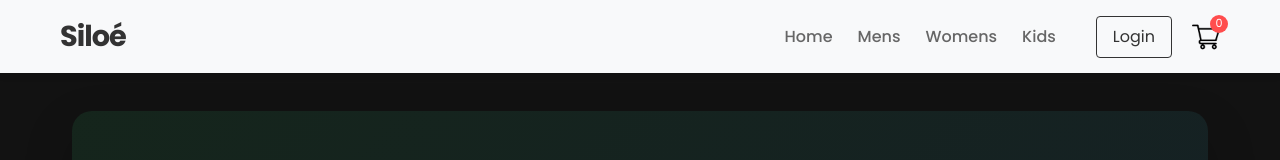
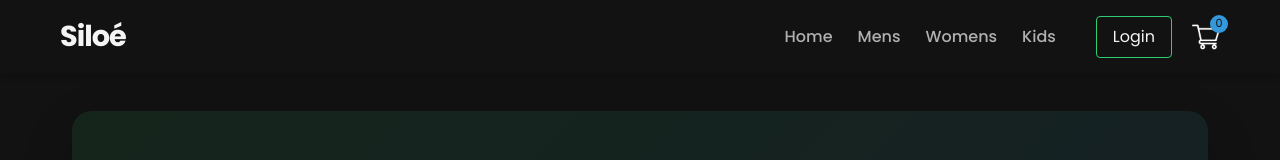
Before and after one commit to Justparthi/Siloe, a React (Create React App) app in the folder frontend/: page / in a window 1280 px wide. Shown: the top 160 px of the page. Built offline with nearby package versions, Linux system fonts and the light colour scheme; no server answers.

Commit message:
Update Navbar.css

```diff
--- a/frontend/src/Components/Navbar/Navbar.css
+++ b/frontend/src/Components/Navbar/Navbar.css
@@ -3,9 +3,9 @@
   top: 0;
   left: 0;
   width: 100%;
-  background-color: #f8f9fa;
+  background-color: var(--bg-primary);
   z-index: 1000;
-  box-shadow: 0 2px 10px rgba(0,0,0,0.05);
+  box-shadow: 0 2px 10px rgba(0,0,0,0.2);
 }
 
 .nav-container {
@@ -21,7 +21,7 @@
   font-size: 1.8rem;
   font-weight: 700;
   text-decoration: none;
-  color: #333;
+  color: var(--text-primary);
   letter-spacing: -1px;
 }
 
@@ -35,7 +35,7 @@
 .menu-toggle span {
   width: 25px;
   height: 3px;
-  background-color: #333;
+  background-color: var(--text-primary);
   margin: 3px 0;
   transition: 0.4s;
 }
@@ -68,7 +68,7 @@
 
 .nav-links li a {
   text-decoration: none;
-  color: #666;
+  color: rgba(244, 244, 244, 0.7);
   font-weight: 500;
   transition: color 0.3s ease;
   position: relative;
@@ -81,7 +81,7 @@
   height: 2px;
   bottom: -5px;
   left: 0;
-  background-color: #333;
+  background-color: var(--accent-color);
   transition: width 0.3s ease;
 }
 
@@ -97,16 +97,16 @@
 
 .auth-btn {
   text-decoration: none;
-  color: #333;
-  border: 1px solid #333;
+  color: var(--text-primary);
+  border: 1px solid var(--accent-color);
   padding: 8px 16px;
   border-radius: 4px;
   transition: all 0.3s ease;
 }
 
 .auth-btn:hover {
-  background-color: #333;
-  color: white;
+  background-color: var(--accent-color);
+  color: var(--bg-primary);
 }
 
 .cart-section {
@@ -116,14 +116,15 @@
 .cart-icon img {
   width: 28px;
   height: 28px;
+  filter: invert(1);
 }
 
 .cart-count {
   position: absolute;
   top: -8px;
   right: -8px;
-  background-color: #ff4d4d;
-  color: white;
+  background-color: var(--secondary-color);
+  color: var(--bg-primary);
   border-radius: 50%;
   width: 18px;
   height: 18px;
@@ -144,7 +145,7 @@
       left: -100%;
       width: 100%;
       height: 100%;
-      background-color: #f8f9fa;
+      background-color: var(--bg-primary);
       flex-direction: column;
       justify-content: center;
       align-items: center;
```
